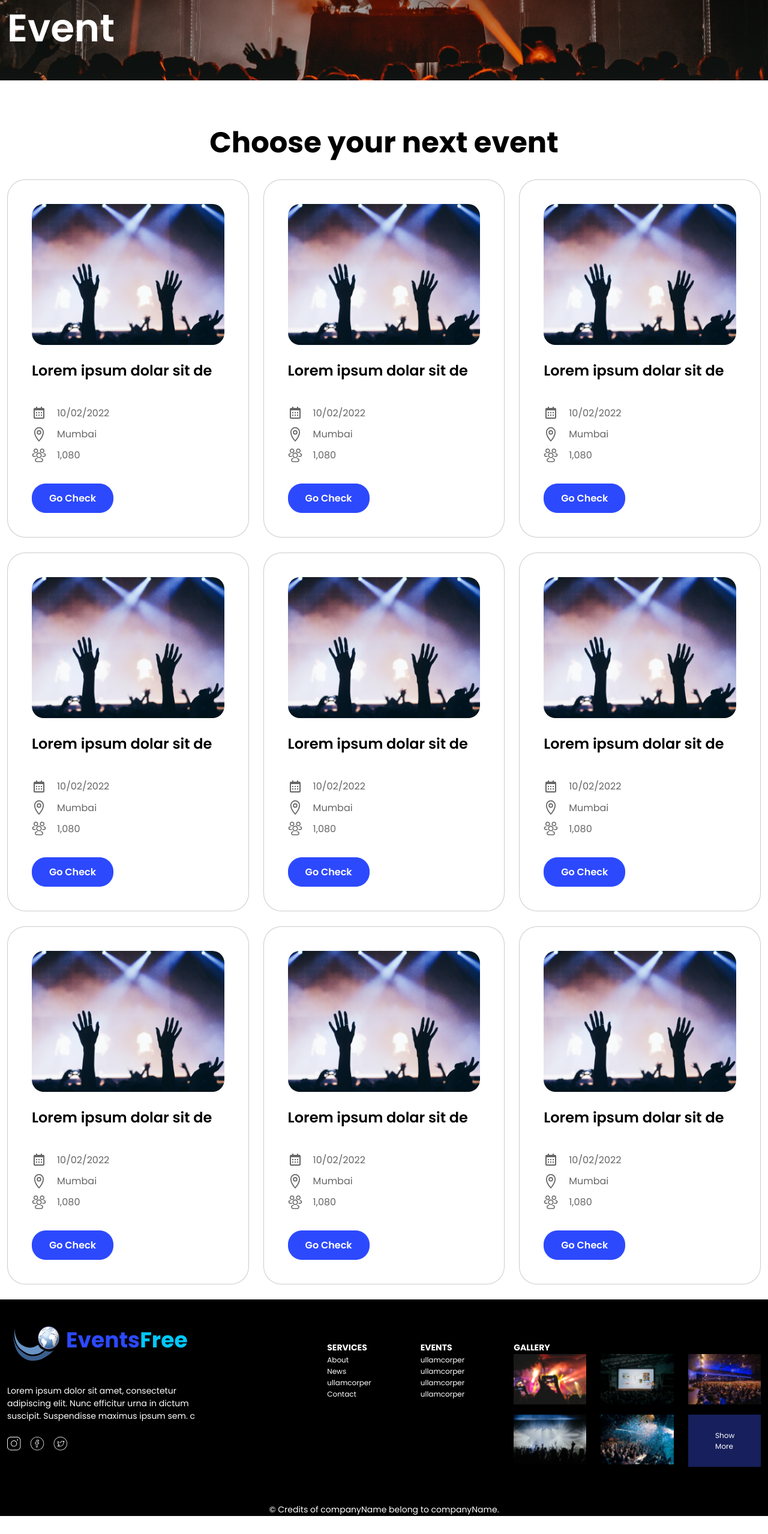
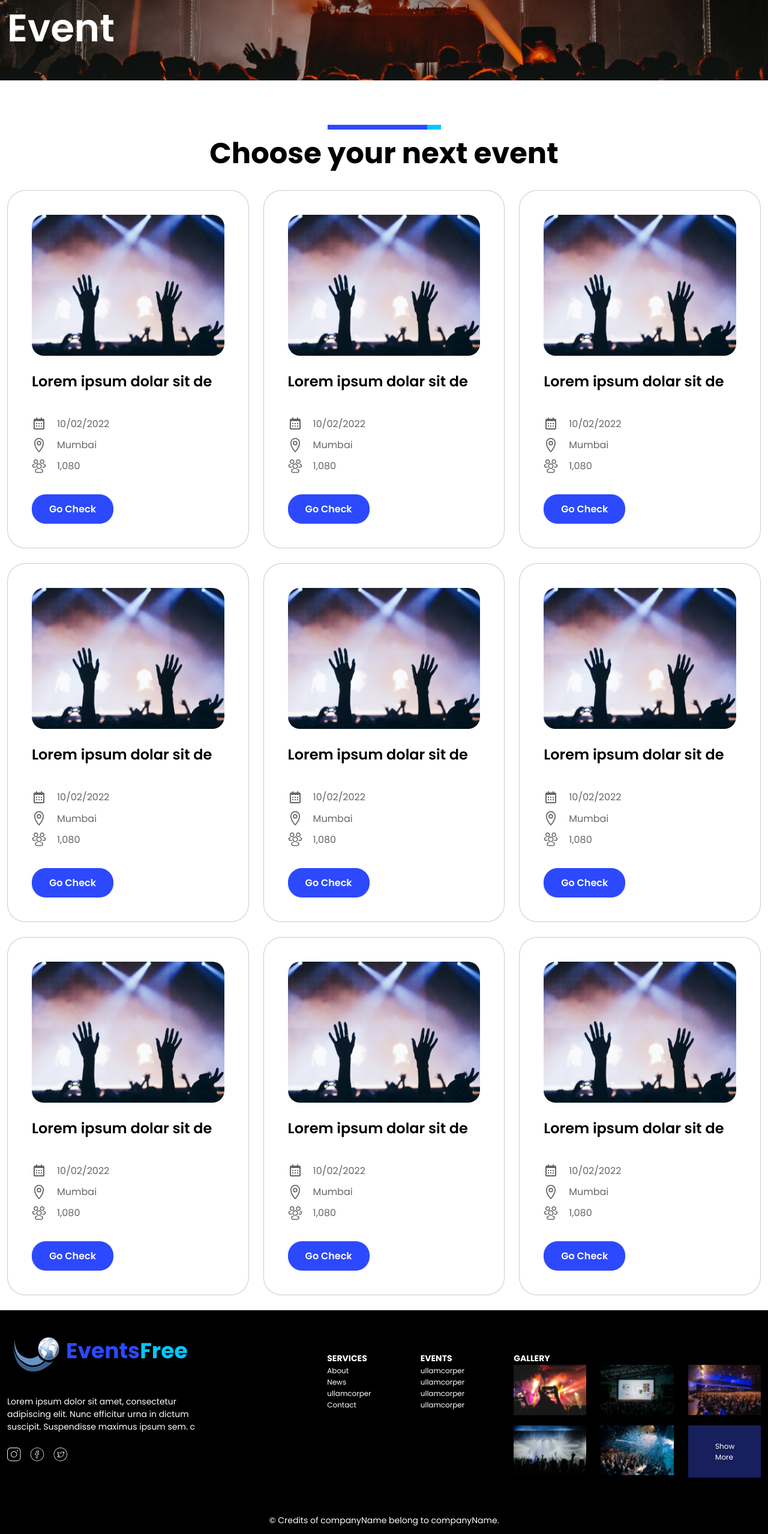
Before and after one commit to Sakshi-Pareek/events, a plain HTML site: page index.html in a window 1280 px wide. Shown: the part 240-2797 px from the top of the page at 60% size. Before the commit the page ends 2767 px from the top, so only its background shows below. Drawn offline with Linux system fonts and the light colour scheme.

Commit message:
mb, blue-line

```diff
--- a/aasets/css/style.css
+++ b/aasets/css/style.css
@@ -253,12 +253,20 @@
     padding-top: 36px;
 }
 
+.pb_25{
+    padding-bottom: 25px;
+}
+
 .w_100 {
     width: 100%;
 }
 
 .mw_346 {
     max-width: 346px;
+}
+
+.w_189{
+    max-width: 189px;
 }
 
 .gap_15 {
@@ -295,9 +303,6 @@
     box-shadow: 0px 8px 35px rgba(0, 0, 0, 0.226);
 }
 
-header ul li a:hover {
-    background-color: #1b9bff;
-}
 
 header ul li:not(:last-child) a {
     margin-right: 60px;
--- a/index.html
+++ b/index.html
@@ -7,6 +7,7 @@
     <meta name="viewport" content="width=device-width, initial-scale=1.0">
     <link rel="stylesheet" href="./aasets/css/style.css">
     <title>EVENTS</title>
+    <link rel="icon" type="icon" href="./aasets/images/png/fav_icon.png">
 </head>
 
 <body>
@@ -41,6 +42,9 @@
             </div>
         </div>
     </header>
+    <section class="text_align_center">
+        <img src="./aasets/images/png/blue_line.png" alt="blue_line" class="w_189">
+    </section>
     <h2 class="ff_poppins fw_700 fs_48 text_align_center mb_25">
         Choose your next event
     </h2>
@@ -909,7 +913,7 @@
                 </div>
             </div>
         </div>
-        <div class=" d_flex justify_content_center ff_poppins fw_400 fs_14 fc_white mt_21">
+        <div class=" d_flex justify_content_center ff_poppins fw_400 fs_14 fc_white mt_21 pb_25">
             © Credits of companyName belong to companyName.
         </div>
     </footer>
```
Also changed, not shown: aasets/images/png/blue_line.png (added), aasets/images/png/fav_icon.png (added).
